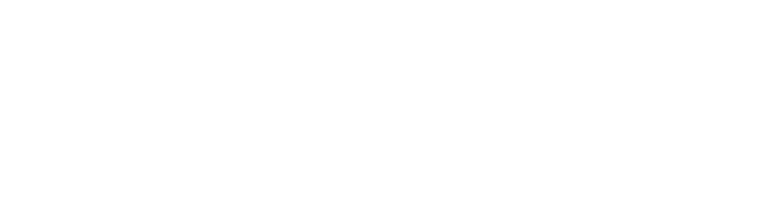
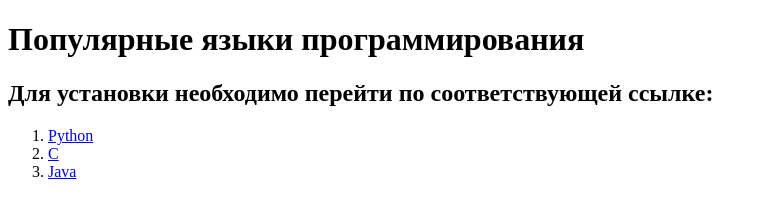
Before and after one commit to annakochigina/task-html, a website: page src/index.html in a window 1280 px wide. Shown: the whole page, without its empty margins (0-767 px from the left). Drawn offline with Linux system fonts and the light colour scheme.

Commit message:
Задание по HTML

```diff
--- a/src/index.html
+++ b/src/index.html
@@ -3,5 +3,20 @@
     <head>
         <title>HTML</title>
     </head>
-    <body></body>
+    <body>
+        <h1>Популярные языки программирования</h1>
+        <h2>Для установки необходимо перейти по соответствующей ссылке:</h2>
+        <ol start="1" title="Заголовок списка">
+            <li><a href="https://www.python.org/downloads/">Python</a></li>
+            <li>
+                <a
+                    href="https://visualstudio.microsoft.com/ru/vs/features/cplusplus/"
+                    >C</a
+                >
+            </li>
+            <li>
+                <a href="https://www.java.com/ru/download/manual.jsp">Java</a>
+            </li>
+        </ol>
+    </body>
 </html>
```
Also changed, not shown: 1 other file.
